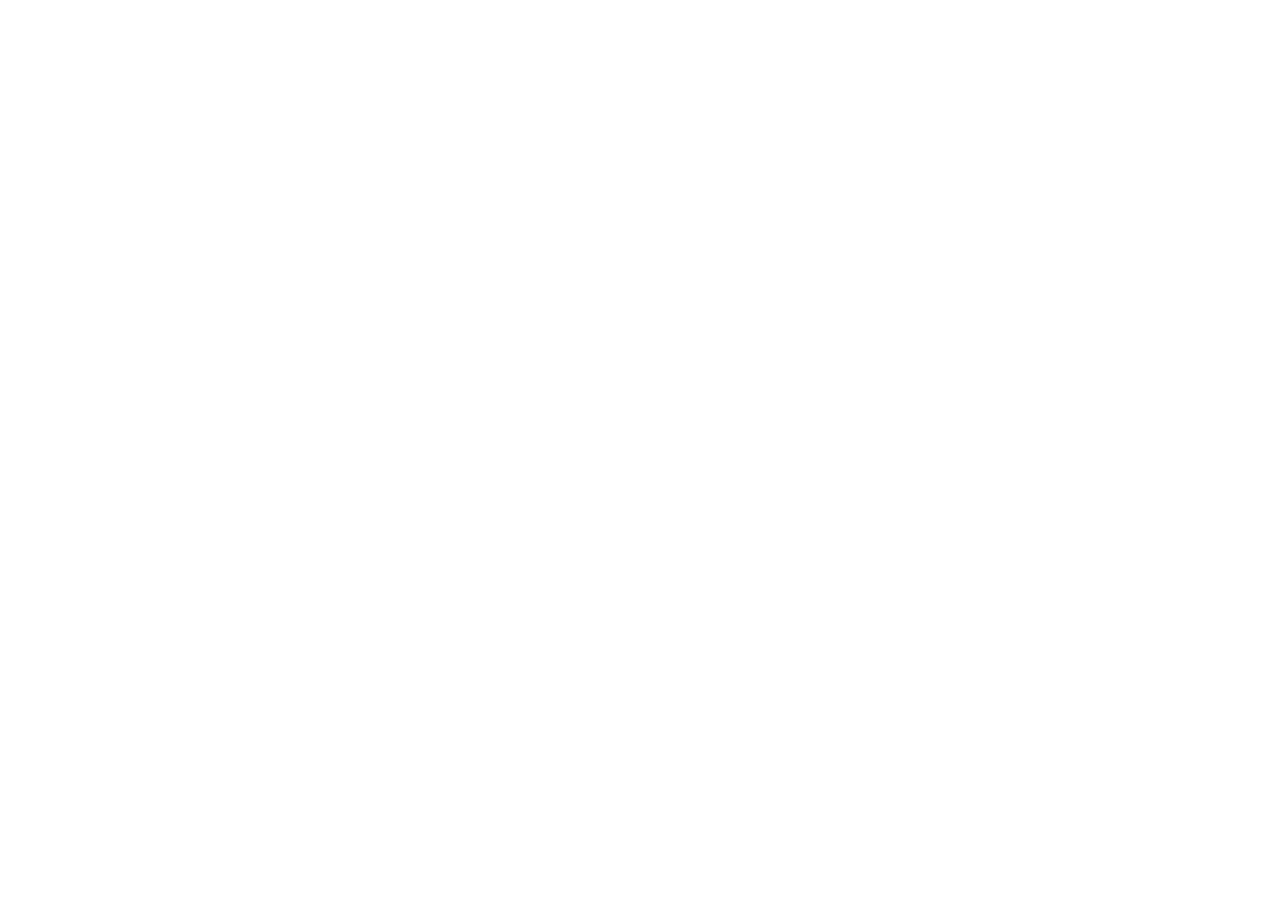
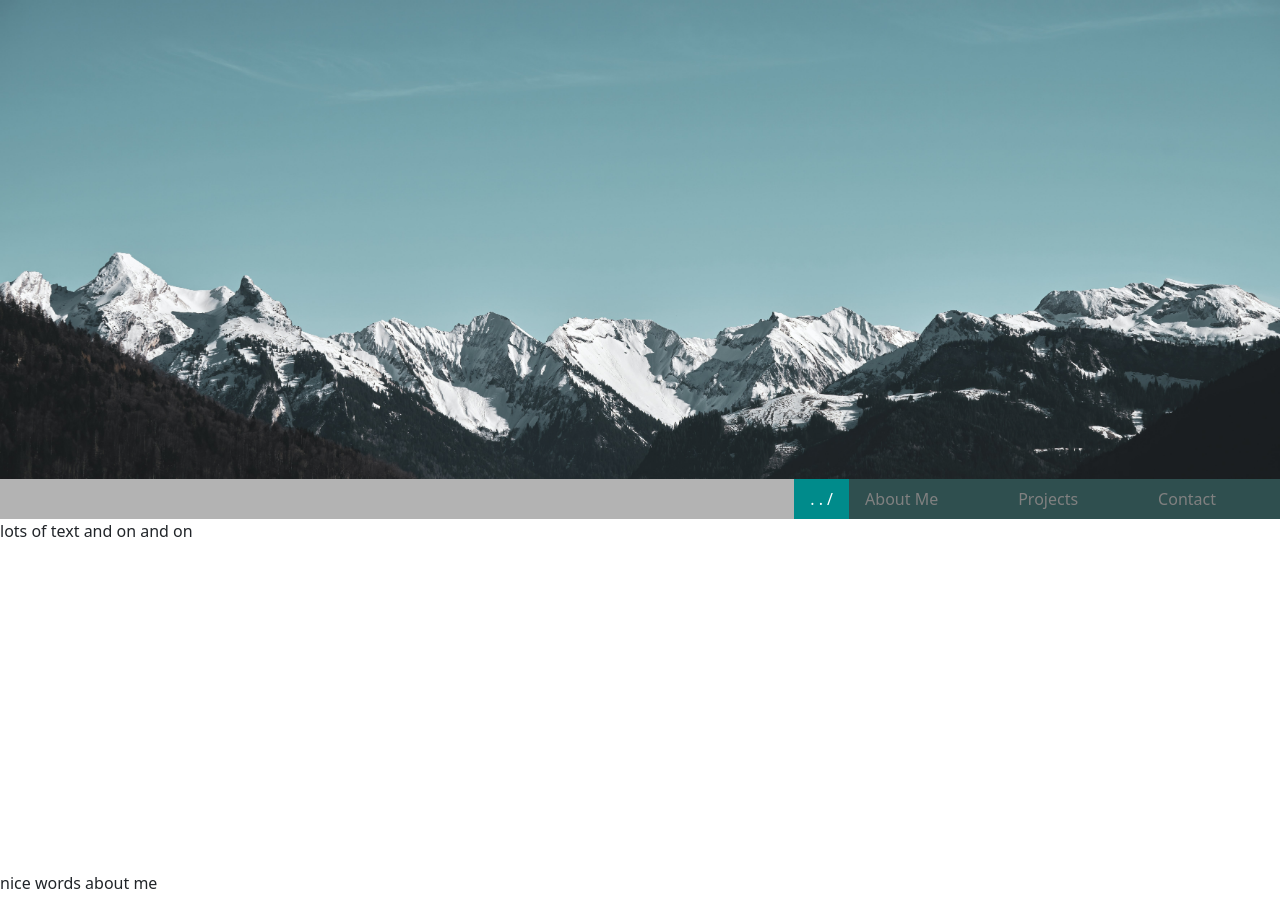
Before and after one commit to StevenGrootaert/PortfolioPage, a plain HTML site: page index.html in a window 1280 px wide. Shown: the top 898 px of the page. Before the commit the page ends 800 px from the top, so only its background shows below. Drawn offline with nearby package versions, Linux system fonts and the light colour scheme.

Commit message:
working on header nav bar and anchor links

```diff
--- a/index.html
+++ b/index.html
@@ -3,19 +3,136 @@
 <head>
     <meta charset="UTF-8">
     <meta name="viewport" content="width=device-width, initial-scale=1.0">
-    <title>PortfolioPage</title>
-
+    <title>PortfolioPage</title> <!--CHnage this to Grootaert or Portfolio or . . . -->
+    <link href="https://cdn.jsdelivr.net/npm/bootstrap@5.1.3/dist/css/bootstrap.min.css" rel="stylesheet" integrity="sha384-1BmE4kWBq78iYhFldvKuhfTAU6auU8tT94WrHftjDbrCEXSU1oBoqyl2QvZ6jIW3" crossorigin="anonymous">
     <link rel="stylesheet" href="./main.css">
 </head>
 <body>
+    <!-- this and the other test signal image could be fun easter eggs if I hide links in the ANCII image? -->
     <!-- <img src="./assests/StevenGrootaert-TestSignal.png" alt="test-signal" width="100%"> -->
 
     <!-- Header-->
-        <!--Banner Image-->
-        <!-- Nav -->
+    <div class="home">
+        <a name="home"></a> <!--this doesn't bring it all the way to the top. I'm tired-->
+        <img src="./assests/Banner_Temp.jpg" class="img-fluid" alt="mountain-banner-image">
+    </div>
+        <!-- Nav need to make this sticky -->
+        <div class="navigation-bar">
+            <nav class="nav justify-content-end">
+                <!-- <a class="nav-link active" aria-current="page" href="#about-me">About Me</a> -->
+                <a class="nav-link active" aria-current="page" href="#home">. . / </a>
+                <a class="nav-link" href="#about-me">About Me</a>
+                <a class="nav-link" href="#projects">Projects</a>
+                <a class="nav-link" href="#contact">Contact</a>
+                <!-- <a class="nav-link disabled">Disabled</a> -->
+            </nav>
+        </div>
         <!-- Nav -->
     <!-- Header-->
-
+<p>lots of text and on and on
+    <br>
+    <br>
+    <br>
+    <br>
+    <br>
+    <br>
+    <br>
+    <br>
+    <br>
+    <br>
+    <br>
+    <br>
+    <br>
+    <br>
+    <div class="about-me">
+        <a name="about-me"></a>
+        <P>nice words about me</P>
+    </div>
+    <br>
+    <br>
+    <br>
+    <br>
+    <br>
+    <br>
+    <br>
+    <br>
+    <br>
+    <br>
+    <br>
+    <br>
+    <br>
+    <br>
+    <br>
+    <br>
+    <br>
+    <br>
+    <br>
+    <br>
+    <br>
+    <br>
+    <br>
+    <br>
+    <br>
+    <div class="projects">
+        <a name="projects"></a>
+        <P>Projects YAYA</P>
+    </div>
+    <br>
+    <br>
+    <br>
+    <br>
+    <br>
+    <br>
+    <br>
+    <br>
+    <br>
+    <br>
+    <br>
+    <br>
+    <br>
+    <br>
+    <br>
+    <br>
+    <br>
+    <br>
+    <br>
+    <br>
+    <br>
+    <br>
+    <br>
+    <br>
+    <br>
+    <br>
+    <br>
+    <br>
+    <br>
+    <br>
+    <br>
+    <br>
+    <br>
+    <br>
+    <br>
+    <br>
+    <br>
+    <br>
+    <br>
+    <br>
+    <div class="contact">
+        <a name="contact"></a>
+        <P>my details</P>
+    </div>
+    <br>
+    <br>
+    <br>
+    <br>
+    <br>
+    <br>
+    <br>
+    <br>
+    <br>
+    <br>
+testing the sticky
+</p>
     <!-- About Me -->
         <!-- div text -->
             <!--Heading -->
--- a/main.css
+++ b/main.css
@@ -3,3 +3,32 @@ body{
     padding: 0;
     margin: 0;
 }
+
+div.navigation-bar{
+    position: -webkit-sticky;
+    position: sticky;
+    top: 0;
+}
+
+.nav{
+    background-color: rgba(128,128,128,0.6);
+}
+
+.nav-link {
+    color: grey;
+    padding-left: 1rem;
+    padding-right: 4rem;
+    text-align: left;
+    background-color: darkslategrey;
+}
+
+.nav-link.active {
+    color: white;
+    background-color: darkcyan;
+    padding-right: 1rem;
+}
+
+.nav-link:hover:not(.nav-link.active) {
+    color: lightblue;
+    background-color: rgb(43, 61, 61);
+}
```
Also changed, not shown: assests/Banner_Temp.jpg (added).
